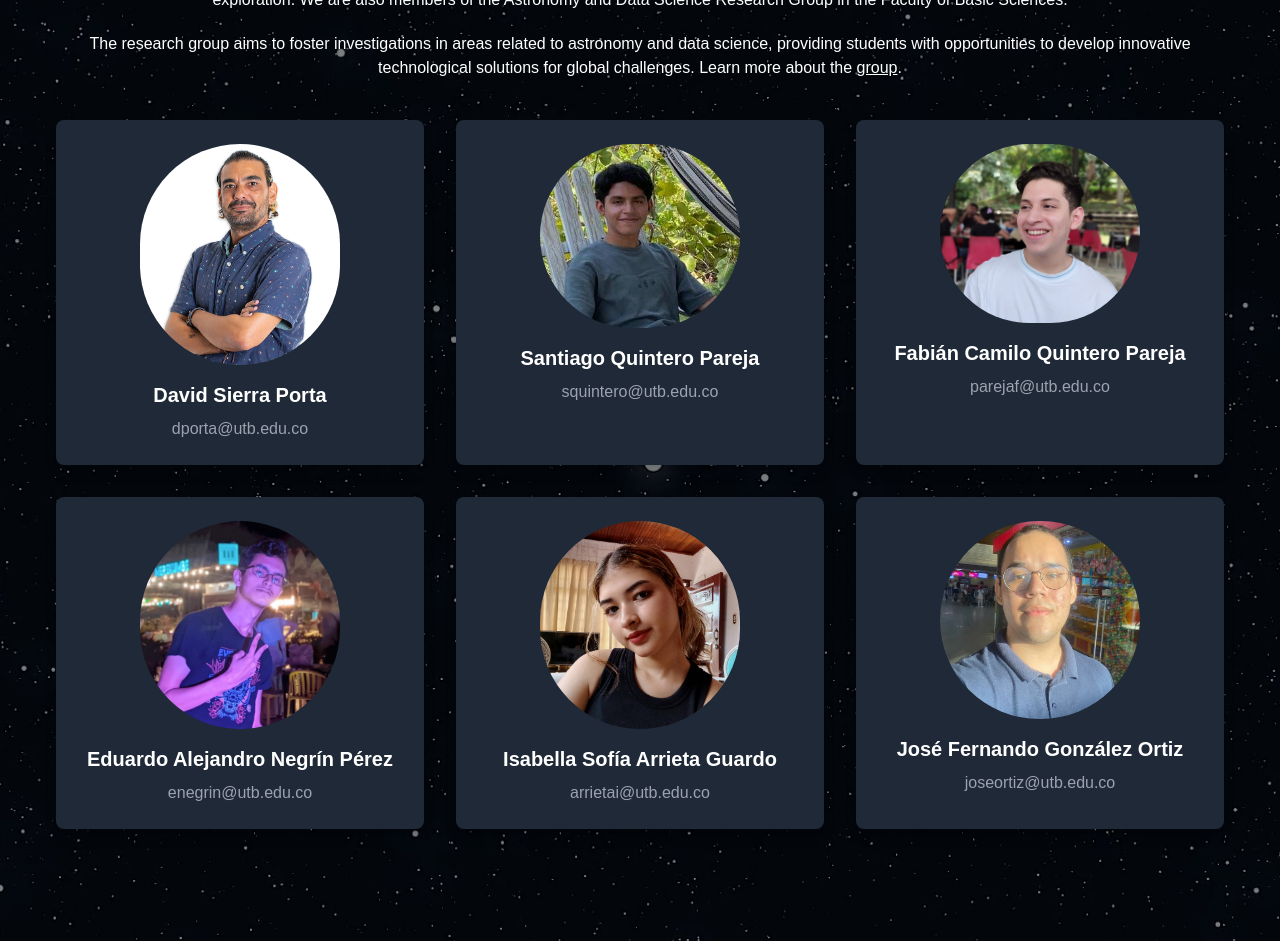
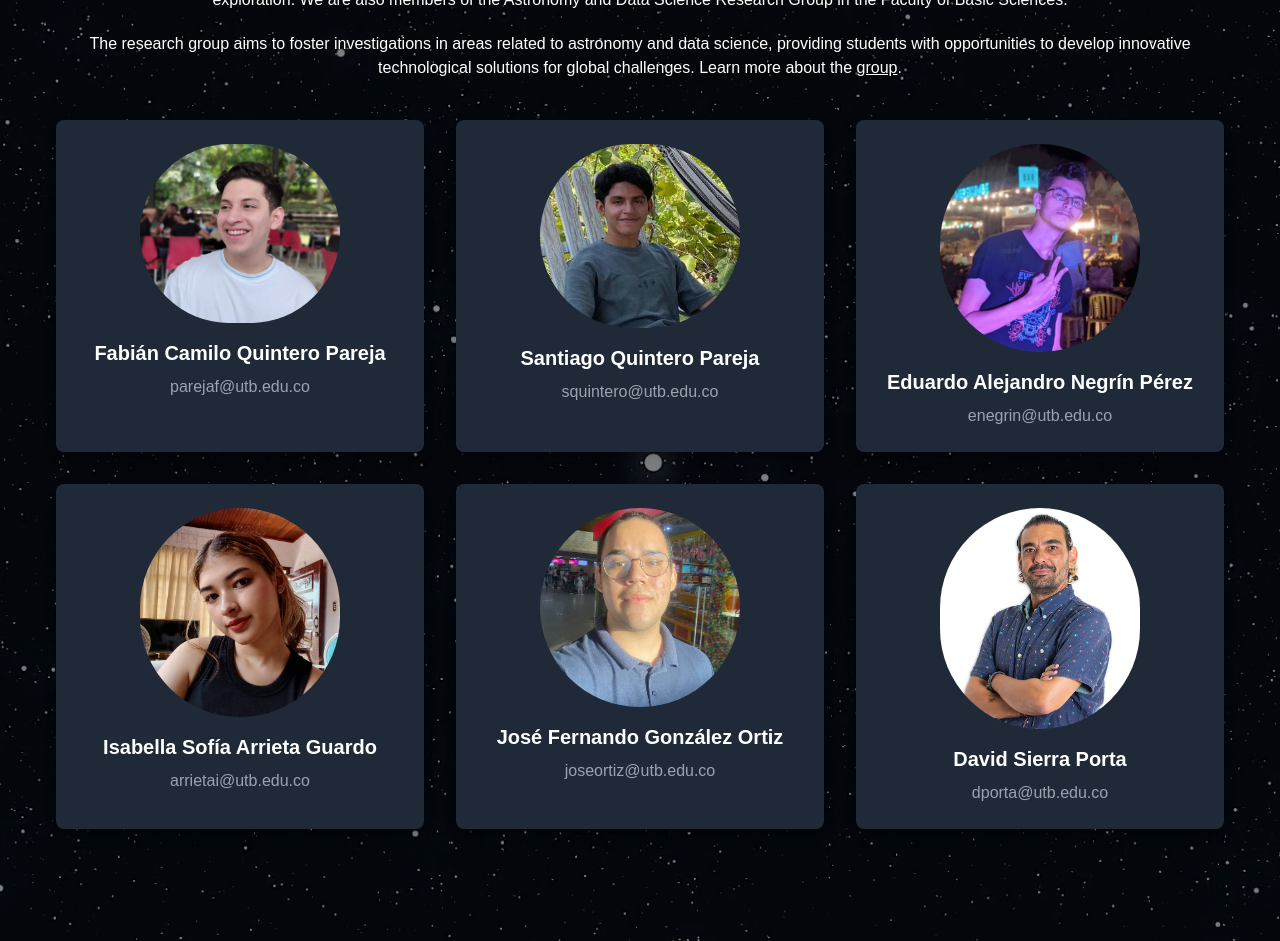
Before and after one commit to Joverit5/NASA-HACKATON-EXOVERSE, a Next.js app: page / in a window 1280 px wide. Shown: the part 2780-3721 px from the top of the page. Built offline with nearby package versions, Linux system fonts and the light colour scheme.

Commit message:
Switched places

```diff
--- a/app/page.tsx
+++ b/app/page.tsx
@@ -160,19 +160,14 @@ export default function Home() {
 
                         <div className="grid grid-cols-1 md:grid-cols-2 lg:grid-cols-3 gap-8">
                             <div className="bg-gray-800 rounded-lg p-6 shadow-lg transition-transform duration-300 hover:scale-105">
-                                <Image src={David} alt="David" width={200} height={200} className="rounded-full mx-auto mb-4" />
-                                <h3 className="text-xl font-semibold mb-2 text-center">David Sierra Porta</h3>
-                                <p className="text-center text-gray-400">dporta@utb.edu.co</p>
+                                <Image src={Fabian} alt="Fabián" width={200} height={200} className="rounded-full mx-auto mb-4" />
+                                <h3 className="text-xl font-semibold mb-2 text-center">Fabián Camilo Quintero Pareja</h3>
+                                <p className="text-center text-gray-400">parejaf@utb.edu.co</p>
                             </div>
                             <div className="bg-gray-800 rounded-lg p-6 shadow-lg transition-transform duration-300 hover:scale-105">
                                 <Image src={Santiago} alt="Santiago" width={200} height={200} className="rounded-full mx-auto mb-4" />
                                 <h3 className="text-xl font-semibold mb-2 text-center">Santiago Quintero Pareja</h3>
                                 <p className="text-center text-gray-400">squintero@utb.edu.co</p>
-                            </div>
-                            <div className="bg-gray-800 rounded-lg p-6 shadow-lg transition-transform duration-300 hover:scale-105">
-                                <Image src={Fabian} alt="Fabián" width={200} height={200} className="rounded-full mx-auto mb-4" />
-                                <h3 className="text-xl font-semibold mb-2 text-center">Fabián Camilo Quintero Pareja</h3>
-                                <p className="text-center text-gray-400">parejaf@utb.edu.co</p>
                             </div>
                             <div className="bg-gray-800 rounded-lg p-6 shadow-lg transition-transform duration-300 hover:scale-105">
                                 <Image src={Eduardo} alt="Eduardo" width={200} height={200} className="rounded-full mx-auto mb-4" />
@@ -189,6 +184,11 @@ export default function Home() {
                                 <h3 className="text-xl font-semibold mb-2 text-center">José Fernando González Ortiz</h3>
                                 <p className="text-center text-gray-400">joseortiz@utb.edu.co</p>
                             </div>
+                            <div className="bg-gray-800 rounded-lg p-6 shadow-lg transition-transform duration-300 hover:scale-105">
+                                <Image src={David} alt="David" width={200} height={200} className="rounded-full mx-auto mb-4" />
+                                <h3 className="text-xl font-semibold mb-2 text-center">David Sierra Porta</h3>
+                                <p className="text-center text-gray-400">dporta@utb.edu.co</p>
+                            </div>
                         </div>
                     </section>
                 </div>
```
